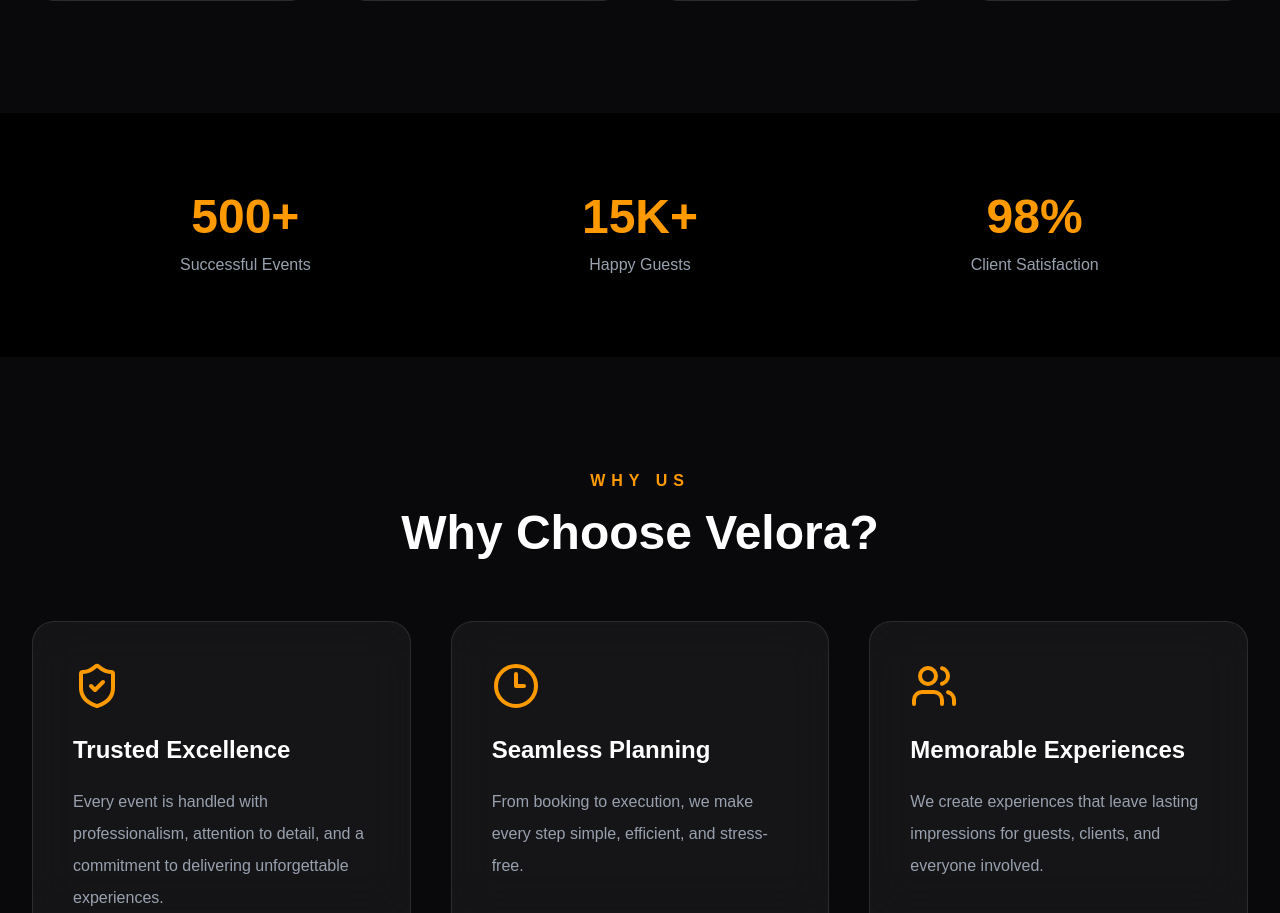
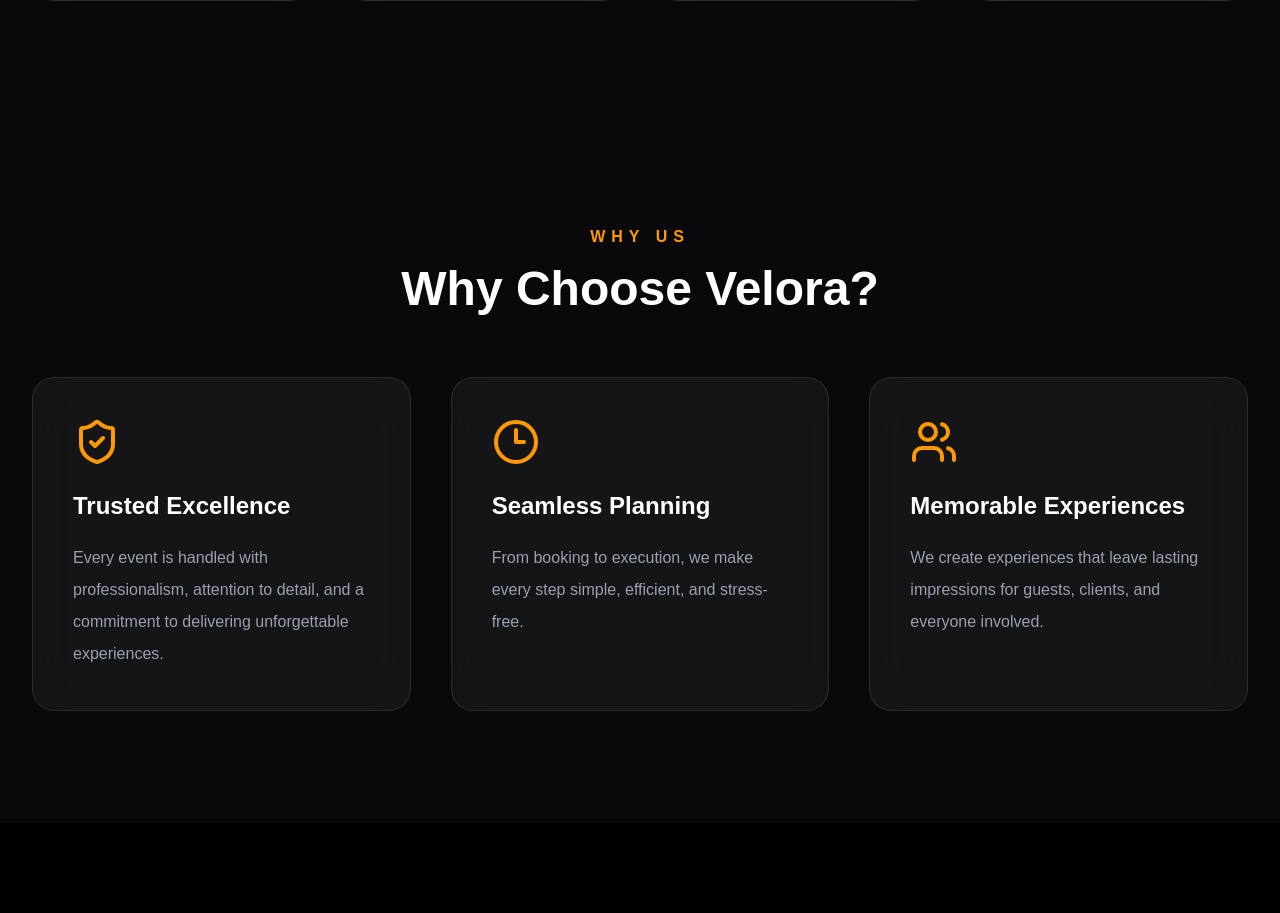
Before and after one commit to velora-events-26p/velora-events, a React (Vite) app: page / in a window 1280 px wide. Shown: the part 1519-2432 px from the top of the page. Built offline with nearby package versions, Linux system fonts and the light colour scheme.

Commit message:
fix: remove the initial event card on the hero section

```diff
--- a/src/pages/Home.jsx
+++ b/src/pages/Home.jsx
@@ -321,11 +321,11 @@
 
 </section>
 
-      {/* =======================================================
+     {/*  {/* =======================================================
           STATS SECTION
       ======================================================== */}
 
-<section className="py-20 bg-black">
+{/* <section className="py-20 bg-black">
 
 <div className="max-w-6xl mx-auto">
 
@@ -383,7 +383,7 @@
 
 </div>
 
-</section>
+</section>  */}
 
       {/* =======================================================
           WHY CHOOSE VELORA
```
